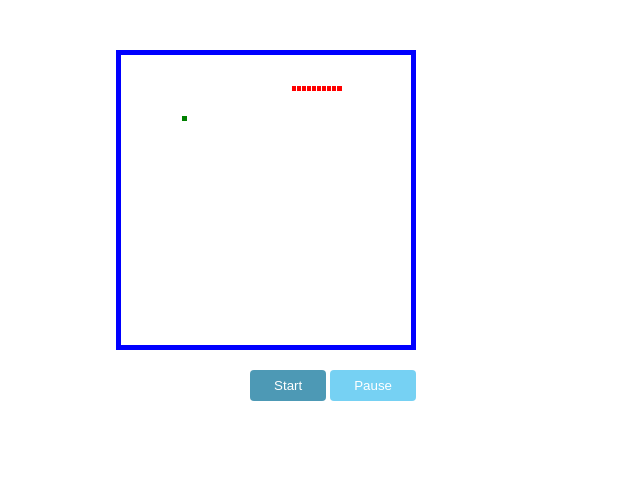
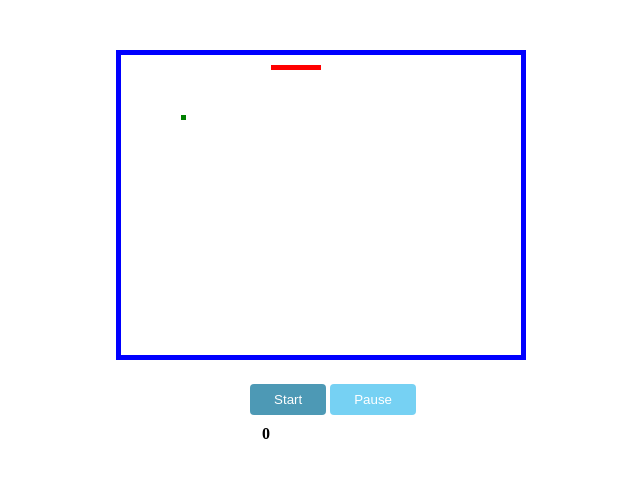
Before and after one commit to anastasiiaKuzmina/Snake, a website built with webpack: page public/index.html in a window 1280 px wide. Both pictures are taken after a click on the button "Start". Shown: the whole page, without its empty margins (374-1014 px from the left). Built offline with nearby package versions, Linux system fonts and the light colour scheme.

Commit message:
add canvas

```diff
--- /dev/null
+++ b/nodemon.json
@@ -0,0 +1,5 @@
+{
+  "events": {
+    "restart": "npm run build"
+  }
+}
--- a/public/index.html
+++ b/public/index.html
@@ -6,11 +6,12 @@
 </head>
 <body>
     <div class="app">
-        <div class="snake-game"></div>
+        <canvas id="canvas" class="snake-game" width="400" height="300"></canvas>
         <div class="snake-buttons">
             <button type="button" class="btn" id="btnStart">Start</button>
             <button type="button" class="btn" id="btnPause">Pause</button>
         </div>
+        <div class="score"></div>
     </div>
 
     <script src="bundle.js"></script>
--- a/src/components/Constants.ts
+++ b/src/components/Constants.ts
@@ -1,3 +1,5 @@
 const POINT_SIZE = 5;
+const canvas = document.getElementById("canvas") as HTMLCanvasElement;
+const ctx = canvas.getContext("2d") as CanvasRenderingContext2D;
 
-export { POINT_SIZE };
+export { POINT_SIZE, canvas, ctx };
--- a/src/components/CreateElement.ts
+++ b/src/components/CreateElement.ts
@@ -1,12 +1,17 @@
+import { ctx } from './Constants';
+
 const createElement = (x: number, y: number, color: string) => {
   const posX = x;
   const posY = y;
-  const elem = document.createElement('div');
-  elem.style.cssText = `background-color: ${color}; border: 1px solid white; height: 5px; width: 5px; position: absolute;`;
-  elem.style.left = posX + "px";
-  elem.style.top = posY + "px";
+  const width = 5;
+  const height = 5;
 
-  return elem;
+  ctx.beginPath();
+  ctx.strokeStyle  = 'white';
+  ctx.fillStyle = color;
+  ctx.fillRect(posX, posY, width, height);
+  ctx.stroke();
+  ctx.closePath();
 };
 
 export default createElement;
--- a/src/components/Game.ts
+++ b/src/components/Game.ts
@@ -8,13 +8,17 @@ class Game implements IGame {
   food: IFood;
   interval: number;
   snake: ISnake;
-  snakeGame: HTMLElement;
+  score: HTMLElement;
+  sum: number;
+  speed: number;
 
   constructor() {
-    this.snakeGame = document.querySelector('.snake-game') as HTMLElement;
     this.btnStart = document.querySelector('#btnStart') as HTMLButtonElement;
     this.btnPause = document.querySelector('#btnPause') as HTMLButtonElement;
+    this.score = document.querySelector('.score') as HTMLElement;
     this.interval = 0;
+    this.sum = 0;
+    // this.speed = 100;
 
     this.init();
   }
@@ -23,11 +27,32 @@ class Game implements IGame {
     this.startPoint();
     this.start();
     this.pause();
+    this.emptyScore();
   }
 
   private createFood() {
     this.food = new Food();
-    this.snakeGame.append(this.food.render());
+    this.food.render();
+  }
+
+  private emptyScore() {
+    this.score.innerHTML = '0';
+  }
+
+  private totalScore() {
+    this.sum += 10;
+    console.log(this.sum);
+    return this.sum;
+  }
+
+  private ppp() {
+    let speed = 100;
+
+    if(this.totalScore() > 20) {
+      speed = 3000;
+    }
+
+    return speed;
   }
 
   private eatFood() {
@@ -35,6 +60,8 @@ class Game implements IGame {
     if(this.food.isEaten(snakeLastItem)) {
       this.snake.addItem();
       this.createFood();
+
+      this.score.innerHTML = `${this.totalScore()}`;
     }
   }
 
@@ -46,15 +73,18 @@ class Game implements IGame {
 
   private start() {
     this.createFood();
+    console.log(this.ppp());
     this.btnStart.addEventListener("click", () => {
+      // @ts-ignore
       this.interval = setInterval(() => {
         const res = this.snake.move();
-        this.snakeGame.append(this.food.render());
+        this.food.render();
         this.eatFood();
         if(!res) {
           clearInterval(this.interval);
           this.startPoint();
           this.createFood();
+          this.emptyScore();
         }
       }, 100);
     });
--- a/src/components/SnakeFigure.ts
+++ b/src/components/SnakeFigure.ts
@@ -1,14 +1,13 @@
 import Direction from './Direction';
 import Point from './Point';
+import { canvas, ctx } from './Constants';
 
 class Snake implements ISnake {
   private snakeList: Array<any>;
   direction: Direction;
   point: IPoint;
-  snakeGame: HTMLElement;
 
   constructor(direction: Direction) {
-    this.snakeGame = document.querySelector('.snake-game') as HTMLElement;
     this.snakeList = [];
     this.direction = direction;
   }
@@ -19,7 +18,7 @@ class Snake implements ISnake {
 
   initSnakeList(length: number) {
     for(let i = 0; i < length; i++) {
-      this.point = new Point(30, 30);
+      this.point = new Point(10, 10);
       this.point.move(i, this.direction);
       this.snakeList.push(this.point);
     }
@@ -76,20 +75,19 @@ class Snake implements ISnake {
   }
 
   private render() {
-    this.snakeGame.innerHTML = "";
+    ctx.clearRect(0, 0, 400, 400);
 
     this.snakeList.forEach((item: IPoint) => {
-      this.snakeGame.append(item.render());
+      item.render();
     });
   }
 
   private gameOver() {
-    const coordinate = this.snakeGame.getBoundingClientRect();
     const lastItem = this.getLastItem();
     const item = this.snakeList.slice(0, -1).find((item: IPoint) => lastItem.compare(item));
     let flag = true;
 
-    if(lastItem.x <= 0 || lastItem.y <= 0 || lastItem.x >= coordinate.width - 15 || lastItem.y >= coordinate.height - 15 || item) {
+    if(lastItem.x <= 0 || lastItem.y <= 0 || lastItem.x >= canvas.width || lastItem.y >= canvas.height || item) {
       alert('game over');
       flag = false;
     }
--- a/src/components/index.d.ts
+++ b/src/components/index.d.ts
@@ -3,12 +3,12 @@ declare interface IPoint {
   compare: (item: IPoint) => boolean
   equal: (x: number, y: number) => boolean
   move: (offset: number, direction: Direction) => void,
-  render: () => HTMLDivElement,
+  render: () => void,
 }
 
 declare interface IFood {
   isEaten: (item: IPoint) => boolean,
-  render: () => HTMLDivElement,
+  render: () => void,
 }
 
 declare interface ISnake {
--- a/src/styles/style.css
+++ b/src/styles/style.css
@@ -6,7 +6,6 @@
 .snake-game {
     box-sizing: border-box;
     border: 5px solid blue;
-    height: 300px;
     position: relative;
 }
 
@@ -28,3 +27,10 @@
 .btn:focus {
     background: #4d99b5;
 }
+
+.score {
+    font-size: 16px;
+    font-weight: bold;
+    margin-top: 10px;
+    text-align: center;
+}
```
Also changed, not shown: comments.txt (added, +51 -0 lines), src/components/Score.ts (added, +13 -0 lines), 1 other file.
